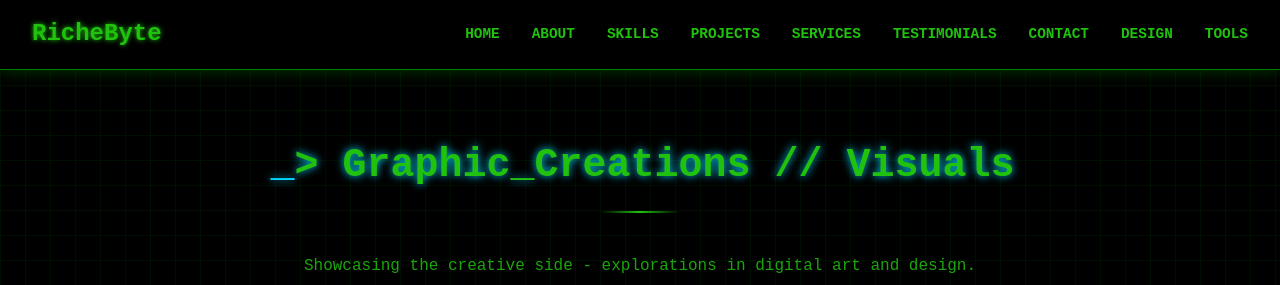
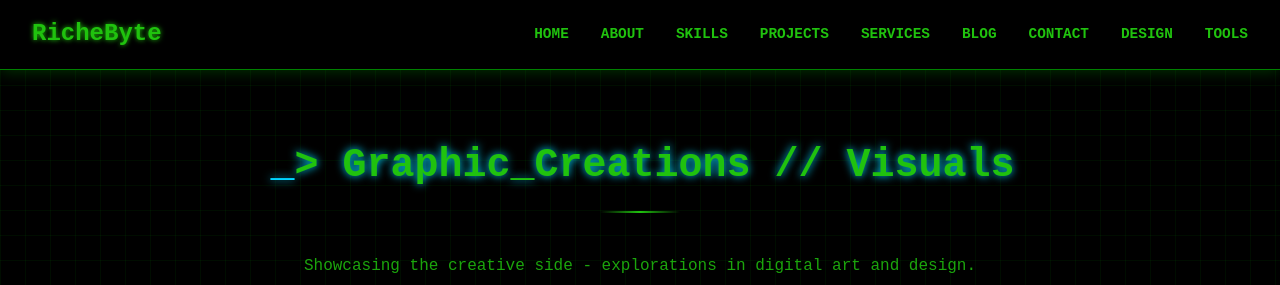
Before and after one commit to RicheByte/portfolio, a plain HTML site: page graphic.html in a window 1280 px wide. Shown: the top 285 px of the page. Drawn offline with Linux system fonts and the light colour scheme.

Commit message:
Update graphic.html

```diff
--- a/graphic.html
+++ b/graphic.html
@@ -289,7 +289,7 @@
       <li><a href="index.html#skills" class="nav-link">Skills</a></li>
       <li><a href="index.html#projects" class="nav-link">Projects</a></li>
       <li><a href="index.html#services" class="nav-link">Services</a></li>
-      <li><a href="index.html#testimonials" class="nav-link">Testimonials</a></li>
+            <li><a href="https://hacker.super.site/" class="nav-link">Blog</a></li>
       <li><a href="index.html#contact" class="nav-link">Contact</a></li>
       <li><a href="graphic.html" class="nav-link">Design</a></li>
       <li><a href="software.html" class="nav-link">Tools</a></li>
```
